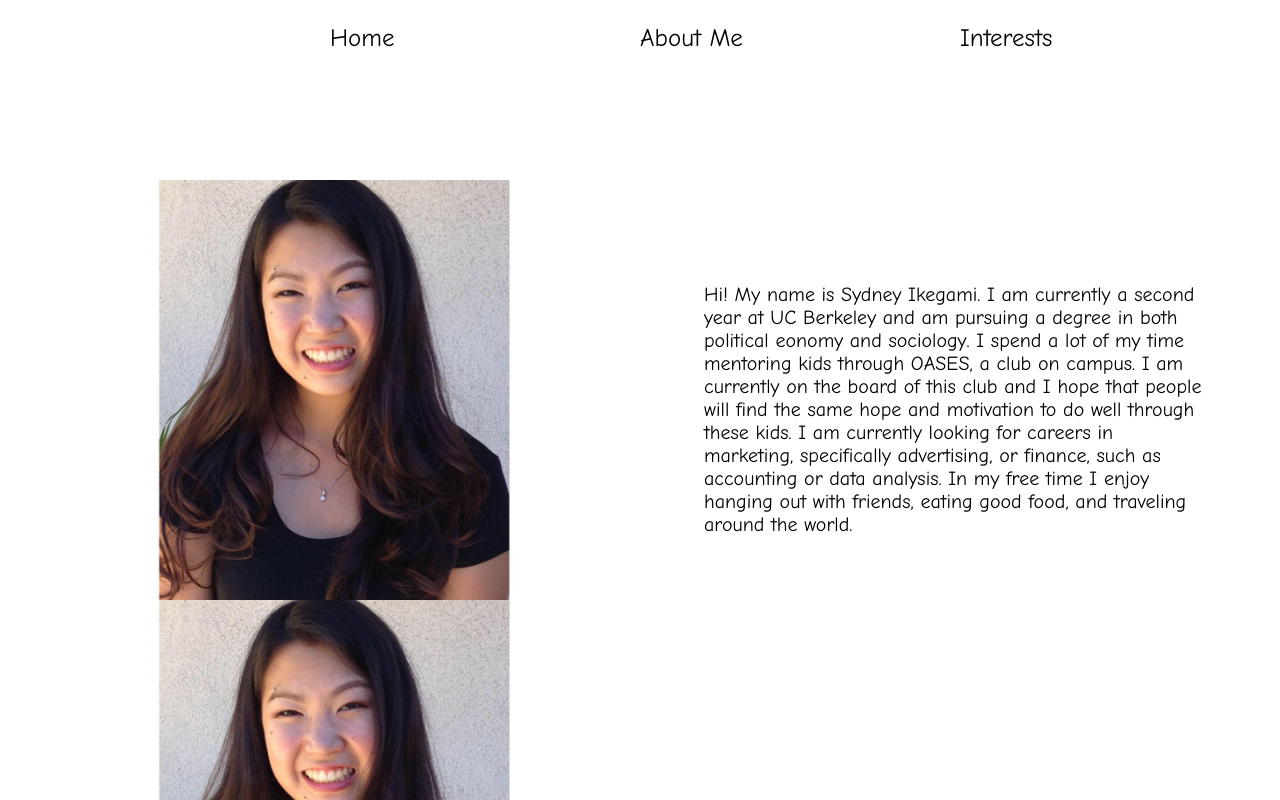
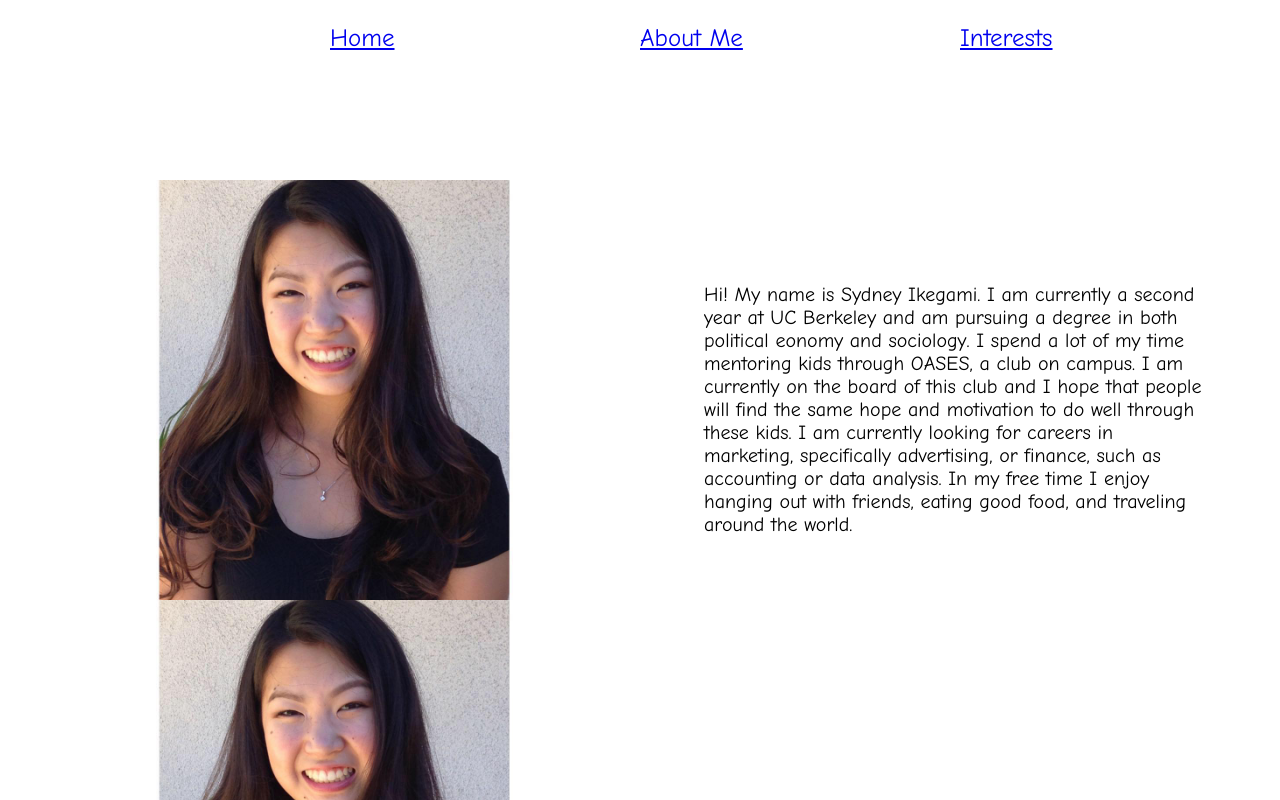
Before and after one commit to smikegami/smikegami.github.io, a plain HTML site: page about me page/index.html in a window 1280 px wide. Drawn offline with Linux system fonts and the light colour scheme; files whose address does not match are found by name.

Commit message:
linking sites together

```diff
--- a/about me page/index.html
+++ b/about me page/index.html
@@ -6,13 +6,19 @@
 <body>
 	<div id="topbar">
 		<div id="home">
+		<a href="file:///Users/sydneyikegami/Desktop/WDD%20Final%20Project/smikegami.github.io/index.html">
 		Home
+		</a>
 		</div>
 		<div id="about">
+		<a href="file:///Users/sydneyikegami/Desktop/WDD%20Final%20Project/smikegami.github.io/about%20me%20page/index.html">
 		About Me
+		</a>
 		</div>
 		<div id="interests">
+		<a href="file:///Users/sydneyikegami/Desktop/WDD%20Final%20Project/smikegami.github.io/interests%20page/index.html">
 		Interests
+		</a>
 		</div>
 	</div>
 	<div id = "pic">
```
Also changed, not shown: index.html (+6 -0 lines), interests page/index.html (+7 -1 lines).
